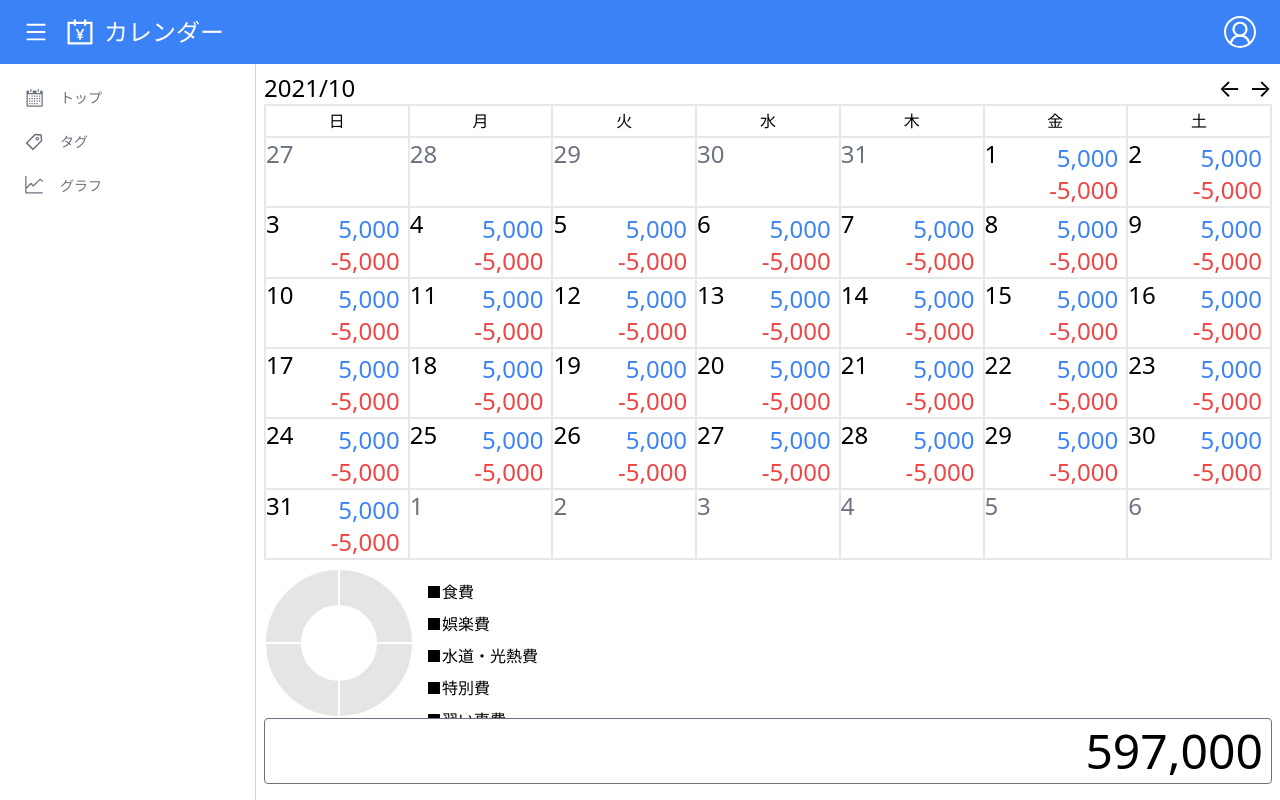
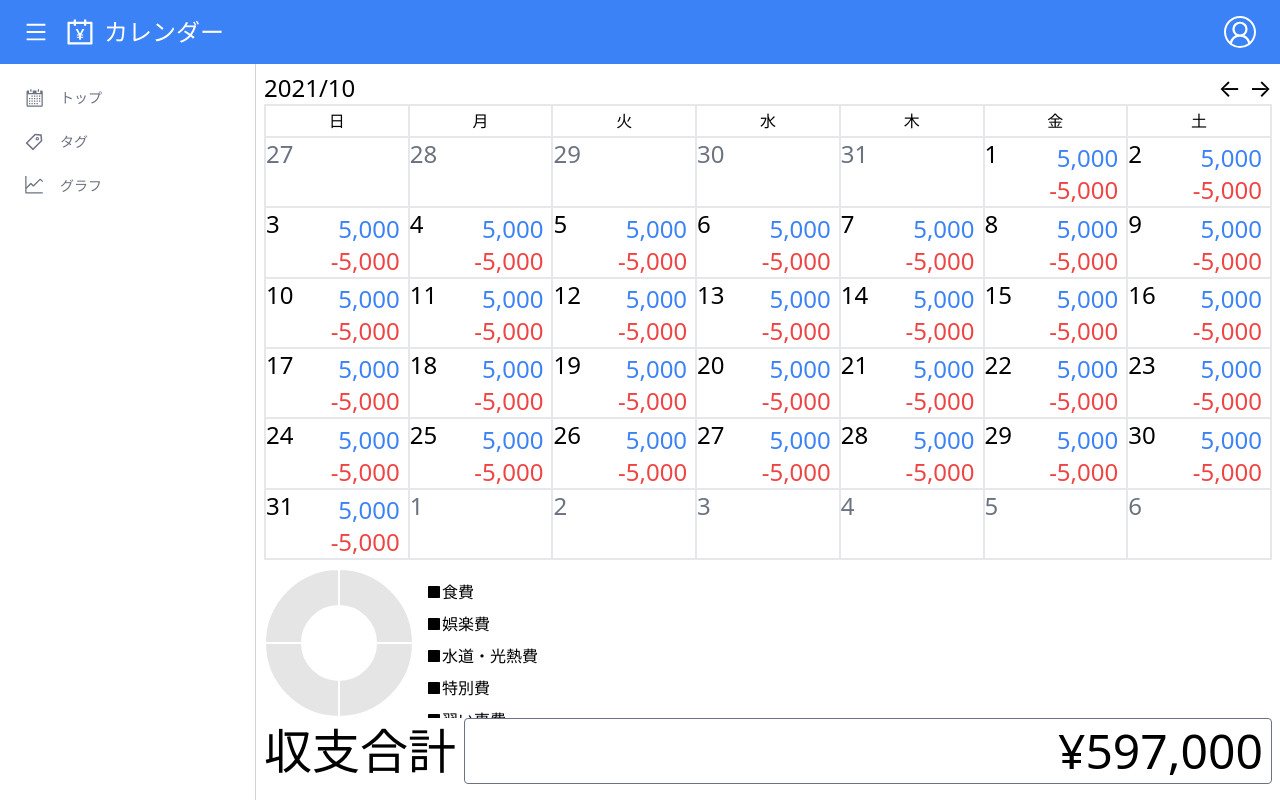
Before and after one commit to masasami/money-management-app, a Next.js app: page /top in a window 1280 px wide. Built offline with nearby package versions, Linux system fonts and the light colour scheme.

Commit message:
top 収支合計文言の追加

```diff
--- a/pages/top.tsx
+++ b/pages/top.tsx
@@ -49,8 +49,10 @@ const Top: NextPage = () => {
           </ul>
 
           {/* 収支 */}
-          <div className="w-full">
-            <div className="text-right border rounded border-gray-500 ml-auto text-base md:text-5xl p-2 w-full">
+          <div className="w-full flex items-center">
+            <span className="text-base md:text-5xl">収支合計</span>
+            <div className="text-right border rounded border-gray-500 ml-2 text-base md:text-5xl p-2 flex-1">
+              ¥
               {accounts
                 .reduce((prev, account) => {
                   const debit = account.debit ? account.debit : 0
```
